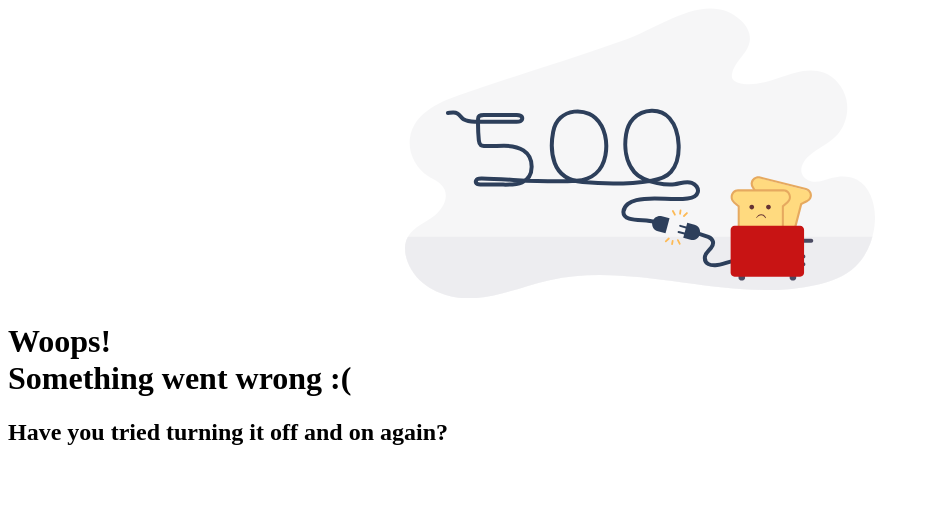
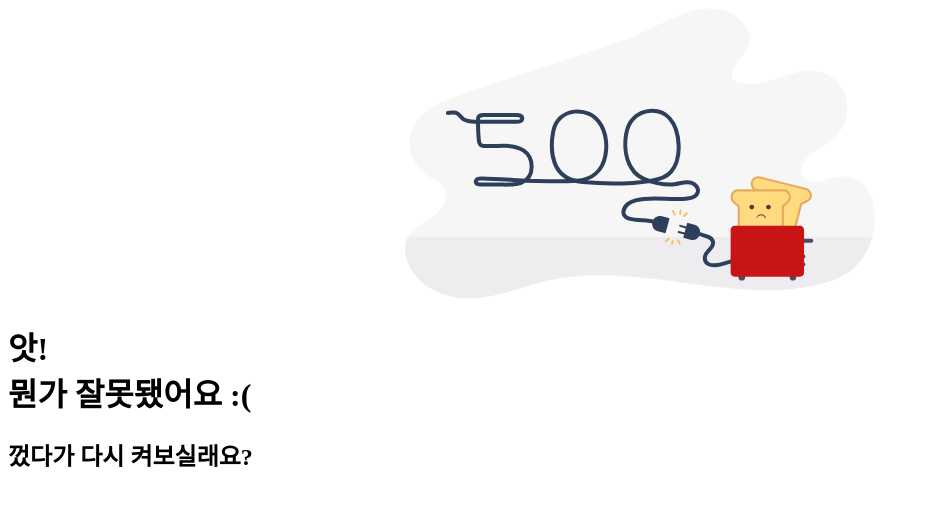
Before and after one commit to dev-connor/Reverse1999-damage-calculator, a Python web app: template reverse1999_damage_calculator/templates/500/index.html in a window 1280 px wide. Shown: the top 506 px of the page, without its empty margins (0-926 px from the left). Run offline with Jinja, Linux system fonts and the light colour scheme; the template is opened without the code that fills it, so the values that code supplies are empty.

Commit message:
500 에러페이지 한글화 및 버그수정, 파비콘 추가
1. 500 에러페이지 한글화 및 버그수정
2. 파비콘 추가

```diff
--- a/reverse1999_damage_calculator/templates/500/index.html
+++ b/reverse1999_damage_calculator/templates/500/index.html
@@ -3,7 +3,7 @@
 <head>
   <meta charset="UTF-8">
   <title>CodePen - Woops. toast</title>
-  <link rel="stylesheet" href="{{ url_for('templates', path='style.css') }}">
+  <link rel="stylesheet" href="{{ url_for('templates', path='/500/style.css') }}">
 
 </head>
 <body>
@@ -343,16 +343,16 @@
   </svg>
 
   <h1 class="error-title">
-    Woops! <br>Something went wrong :(
+    앗! <br>뭔가 잘못됐어요 :(
   </h1>
   <h2 class="error-subtitle">
-   Have you tried turning it off and on again?
+   껐다가 다시 켜보실래요?
   </h2>
 
 
 </div>
 <!-- partial -->
-  <script  src="{{ url_for('templates', path='script.js') }}"></script>
+  <script  src="{{ url_for('templates', path='/500/script.js') }}"></script>
 
 </body>
 </html>
--- a/reverse1999_damage_calculator/templates/main.html
+++ b/reverse1999_damage_calculator/templates/main.html
@@ -16,6 +16,7 @@
     <meta name="viewport" content="width=device-width, initial-scale=1">
     <title>Reverse1999 damage calculator</title>
     <link href="https://cdn.jsdelivr.net/npm/bootstrap@5.3.1/dist/css/bootstrap.min.css" rel="stylesheet" integrity="sha384-4bw+/aepP/YC94hEpVNVgiZdgIC5+VKNBQNGCHeKRQN+PtmoHDEXuppvnDJzQIu9" crossorigin="anonymous">
+      <link rel="icon" href="{{ url_for('static', path='android-chrome-512x512-removebg-preview.png') }}">
   </head>
   <body>
     <script src="https://cdn.jsdelivr.net/npm/bootstrap@5.3.1/dist/js/bootstrap.bundle.min.js" integrity="sha384-HwwvtgBNo3bZJJLYd8oVXjrBZt8cqVSpeBNS5n7C8IVInixGAoxmnlMuBnhbgrkm" crossorigin="anonymous"></script>
--- a/reverse1999_damage_calculator/web/application.py
+++ b/reverse1999_damage_calculator/web/application.py
@@ -31,6 +31,7 @@ def get_app() -> FastAPI:
     )
 
     app.mount("/templates", StaticFiles(directory="reverse1999_damage_calculator/templates/"), name="templates")
+    app.mount("/static", StaticFiles(directory="reverse1999_damage_calculator/static"), name="static")
 
     # Adds startup and shutdown events.
     register_startup_event(app)
```
Also changed, not shown: reverse1999_damage_calculator/static/android-chrome-512x512-removebg-preview.png (added).
